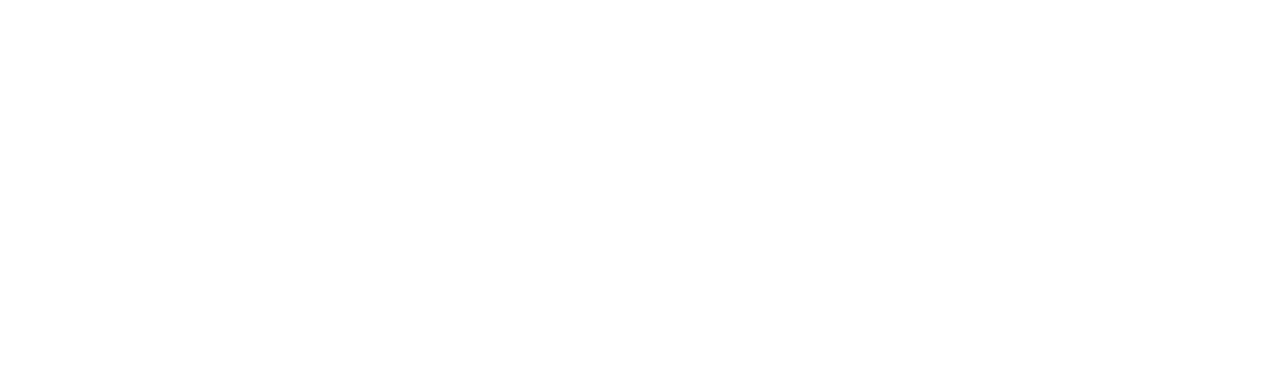
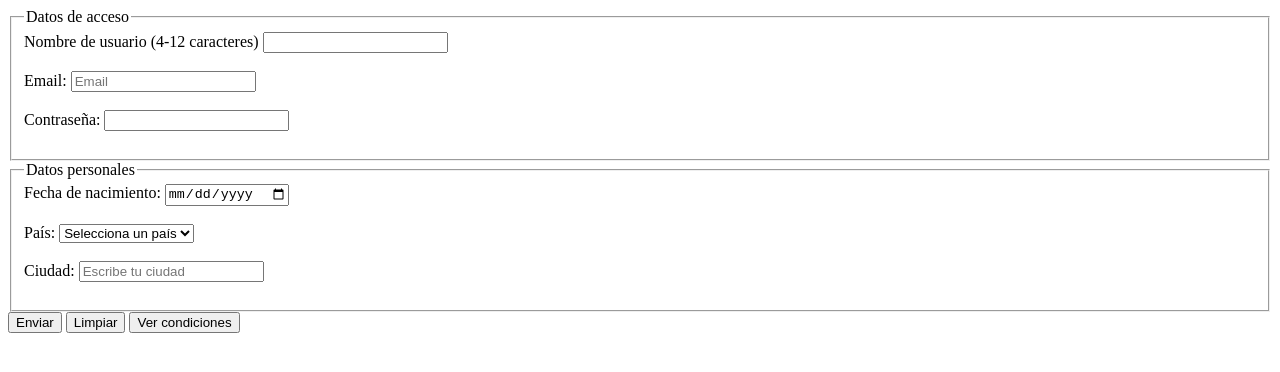
Before and after one commit to AminArine/Ejercicios-Java, a plain HTML site: page trimestre-html/semana-08/reserva.html in a window 1280 px wide. Drawn offline with Linux system fonts and the light colour scheme.

Commit message:
añado el ejericio qiue falta de la seman 8 de html

```diff
--- a/trimestre-html/semana-08/reserva.html
+++ b/trimestre-html/semana-08/reserva.html
@@ -6,6 +6,56 @@
     <title>Formulario de registro completo</title>
 </head>
 <body>
+    <form>
+        <!--Ejercicio 5 (reto) — Formulario de registro completo.
+        Crea registro.html con un formulario de registro de usuario que combine, agrupados en fieldset
+        con sentido: nombre de usuario (con minlength / maxlength ), correo ( required ), contraseña, fecha
+        de nacimiento, un select de país con al menos 5 opciones, un datalist para sugerir la ciudad, y
+        los tres botones ( submit , reset y uno de tipo button con el texto "Ver condiciones")-->
 
+        <fieldset>
+            <legend>Datos de acceso</legend>
+
+            <label for="usuario">Nombre de usuario (4-12 caracteres)</label>
+            <input type="text" id="usuario" name="usuario" required minlength="4" maxlength="12"><br><br>
+
+            <label for="email">Email:</label>
+            <input type="email" id="email" name="email" placeholder="Email" required><br><br>
+
+            <label for="password">Contraseña:</label>
+            <input type="password" id="password" name="password" required minlength="8"><br><br>
+        </fieldset>
+
+        <fieldset>
+            <legend>Datos personales</legend>
+
+            <label for="fechaNacimiento">Fecha de nacimiento:</label>
+            <input type="date" id="fechaNacimiento" name="fechaNacimiento"><br><br>
+
+            <label for="pais">País:</label>
+            <select id="pais" name="pais" required>
+                <option value="">Selecciona un país</option>
+                <option value="es">España</option>
+                <option value="mx">México</option>
+                <option value="ar">Argentina</option>
+                <option value="co">Colombia</option>
+                <option value="cl">Chile</option>
+            </select><br><br>
+
+            <label for="ciudad">Ciudad:</label>
+            <input type="text" id="ciudad" name="ciudad" list="ciudades" placeholder="Escribe tu ciudad">
+            <datalist id="ciudades">
+                <option value="Madrid"></option>
+                <option value="Barcelona"></option>
+                <option value="Sevilla"></option>
+                <option value="Valencia"></option>
+                <option value="Bilbao"></option>
+            </datalist><br><br>
+        </fieldset>
+
+        <button type="submit">Enviar</button>
+        <button type="reset">Limpiar</button>
+        <button type="button">Ver condiciones</button>
+    </form>
 </body>
 </html>
```
